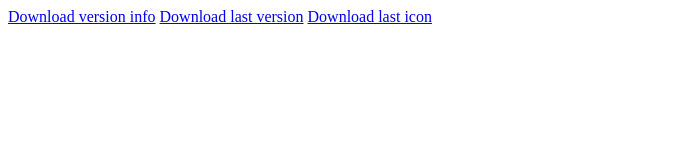
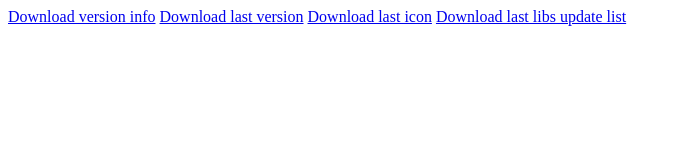
Before and after one commit to Xabi08YT/CAPalgorythm, a plain HTML site: page index.html in a window 1280 px wide. Shown: the whole page, without its empty margins (0-682 px from the left). Drawn offline with Linux system fonts and the light colour scheme.

Commit message:
Added new download field

```diff
--- a/index.html
+++ b/index.html
@@ -8,5 +8,6 @@
         <a href="version.txt" download="server-version.txt">Download version info</a>
         <a href="main.py" download="main.py">Download last version</a>
         <a href="logo.png" download="logo.png">Download last icon</a>
+        <a href="libs.txt" download="libs.txt">Download last libs update list</a>
     </body>
 </html>
```
